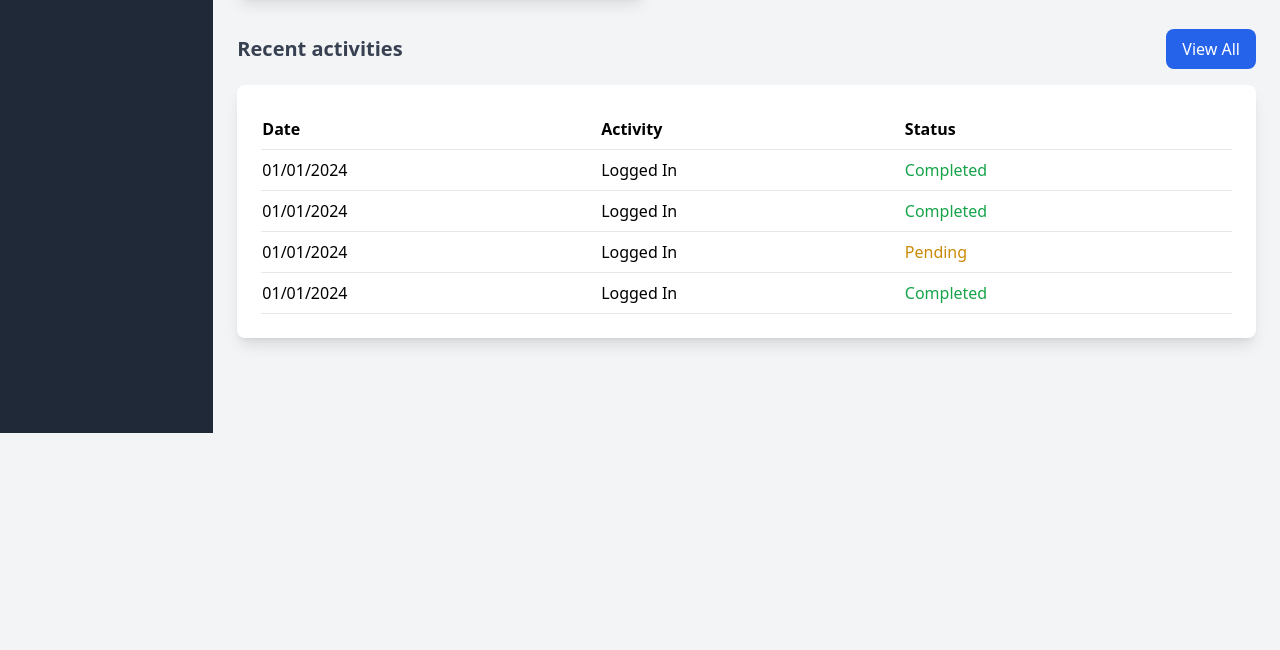
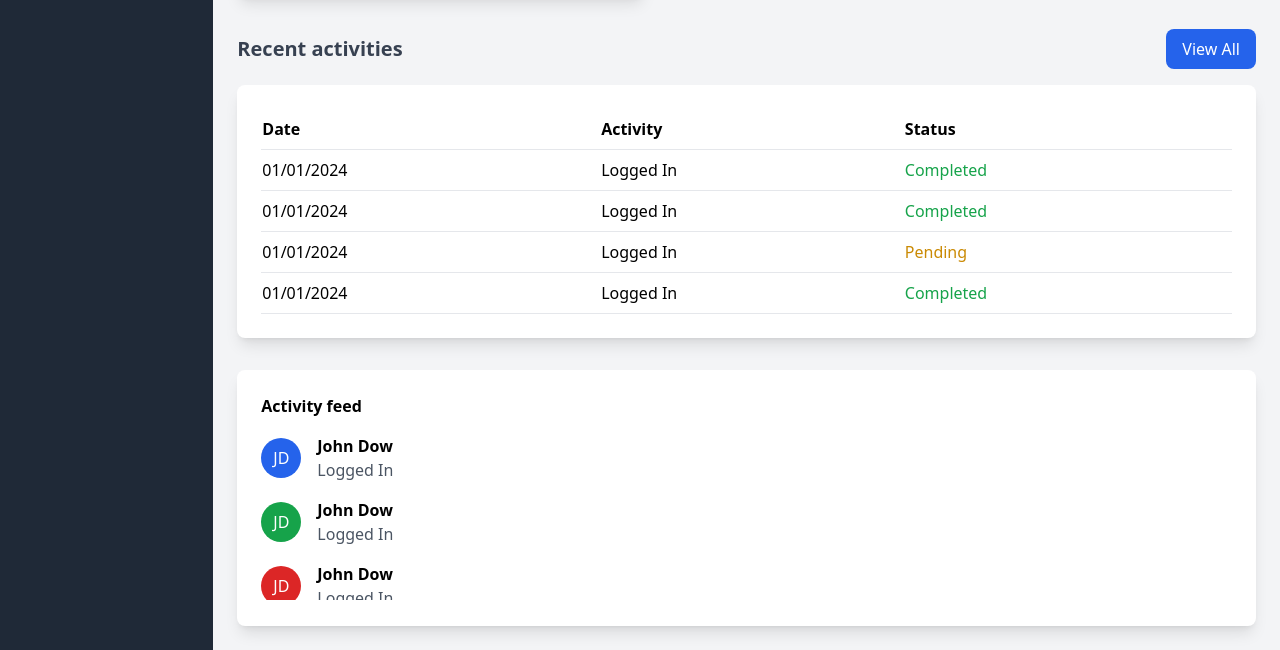
Before and after one commit to singhsanket143/TailwindTutorial, a plain HTML site: page dashboard.html in a window 1280 px wide. Shown: the part 367-1017 px from the top of the page. Before the commit the page ends 800 px from the top, so only its background shows below. Drawn offline with nearby package versions, Linux system fonts and the light colour scheme.

Commit message:
Added codes

```diff
--- a/dashboard.html
+++ b/dashboard.html
@@ -124,6 +124,76 @@
                             </tbody>
                         </table>
                     </div>
+
+                    <div class="bg-white p-4 md:p-6 rounded-lg shadow-lg h-64 mt-8">
+                        <h3 class="text-cl font-semibold mb-4">Activity feed</h3>
+
+                        <div class="overflow-y-scroll h-[80%]">
+                            <div class="flex items-center mb-4">
+                                <div class="w-10 h-10 rounded-full bg-blue-600 flex items-center justify-center text-white">
+                                    JD
+                                </div>
+                                <div class="ml-4">
+                                    <p class="font-semibold">John Dow</p>
+                                    <p class="text-gray-600">Logged In</p>
+                                </div>
+                            </div>
+                            <div class="flex items-center mb-4">
+                                <div class="w-10 h-10 rounded-full bg-green-600 flex items-center justify-center text-white">
+                                    JD
+                                </div>
+                                <div class="ml-4">
+                                    <p class="font-semibold">John Dow</p>
+                                    <p class="text-gray-600">Logged In</p>
+                                </div>
+                            </div>
+                            <div class="flex items-center mb-4">
+                                <div class="w-10 h-10 rounded-full bg-red-600 flex items-center justify-center text-white">
+                                    JD
+                                </div>
+                                <div class="ml-4">
+                                    <p class="font-semibold">John Dow</p>
+                                    <p class="text-gray-600">Logged In</p>
+                                </div>
+                            </div>
+                            <div class="flex items-center mb-4">
+                                <div class="w-10 h-10 rounded-full bg-blue-600 flex items-center justify-center text-white">
+                                    JD
+                                </div>
+                                <div class="ml-4">
+                                    <p class="font-semibold">John Dow</p>
+                                    <p class="text-gray-600">Logged In</p>
+                                </div>
+                            </div>
+                            <div class="flex items-center mb-4">
+                                <div class="w-10 h-10 rounded-full bg-blue-600 flex items-center justify-center text-white">
+                                    JD
+                                </div>
+                                <div class="ml-4">
+                                    <p class="font-semibold">John Dow</p>
+                                    <p class="text-gray-600">Logged In</p>
+                                </div>
+                            </div>
+                            <div class="flex items-center mb-4">
+                                <div class="w-10 h-10 rounded-full bg-blue-600 flex items-center justify-center text-white">
+                                    JD
+                                </div>
+                                <div class="ml-4">
+                                    <p class="font-semibold">John Dow</p>
+                                    <p class="text-gray-600">Logged In</p>
+                                </div>
+                            </div>
+                            <div class="flex items-center mb-4">
+                                <div class="w-10 h-10 rounded-full bg-blue-600 flex items-center justify-center text-white">
+                                    JD
+                                </div>
+                                <div class="ml-4">
+                                    <p class="font-semibold">John Dow</p>
+                                    <p class="text-gray-600">Logged In</p>
+                                </div>
+                            </div>
+                        </div>
+                    </div>
                 </div>
 
             </main>
```
